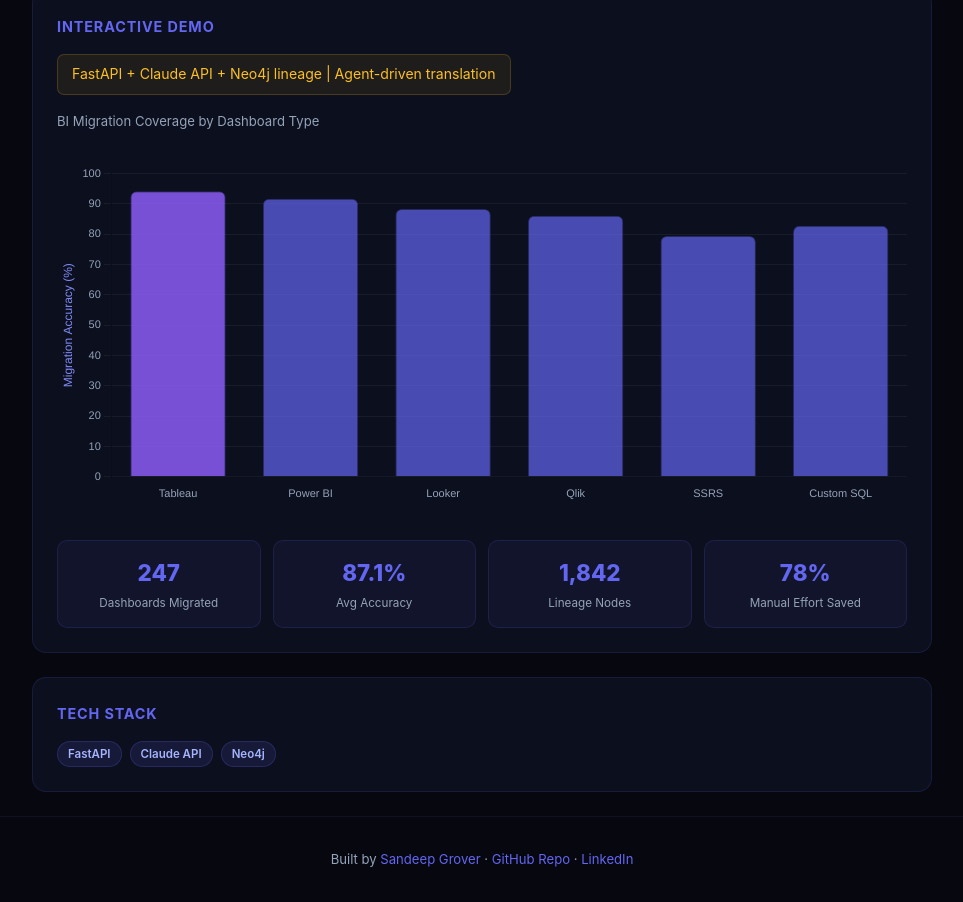
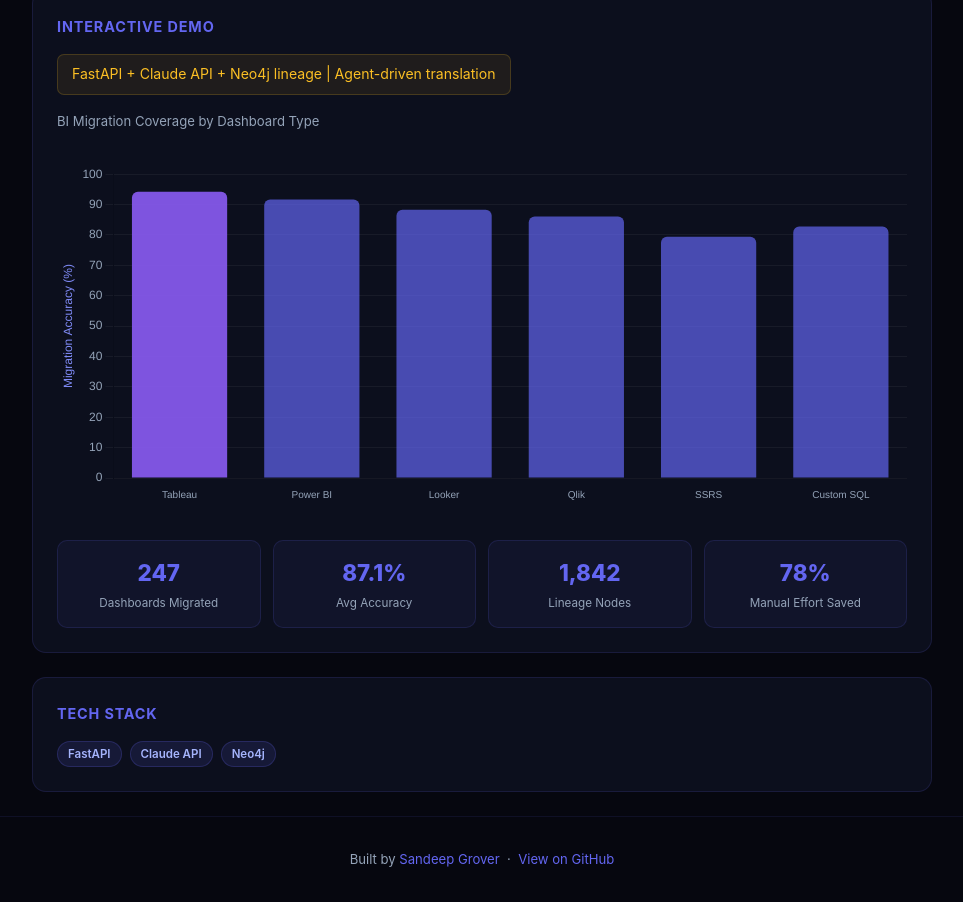
Before and after one commit to Sandyyy123/bi-migration-ai-demo, a plain HTML site: page index.html in a window 1280 px wide. Shown: the part 400-1302 px from the top of the page, without its empty margins (158-1121 px from the left). Drawn offline with nearby package versions, Linux system fonts and the light colour scheme.

Commit message:
Update index.html: domain sections, remove LinkedIn

```diff
--- a/index.html
+++ b/index.html
@@ -1,8 +1,7 @@
 <!DOCTYPE html>
 <html lang="en">
 <head>
-<meta charset="UTF-8">
-<meta name="viewport" content="width=device-width,initial-scale=1.0">
+<meta charset="UTF-8"><meta name="viewport" content="width=device-width,initial-scale=1.0">
 <title>BI Migration AI Demo — Sandeep Grover</title>
 <script src="https://cdn.jsdelivr.net/npm/chart.js@4.4.0/dist/chart.umd.min.js"></script>
 <style>
@@ -42,71 +41,32 @@
 </style>
 </head>
 <body>
-
 <nav>
   <a href="https://sandyyy123.github.io" class="nav-back">← Portfolio</a>
   <span class="nav-title">BI Migration AI Demo</span>
   <a href="https://github.com/Sandyyy123/bi-migration-ai-demo" target="_blank" class="nav-back" style="margin-left:auto">GitHub ↗</a>
 </nav>
-
 <div class="hero">
   <h1>BI Migration AI Demo</h1>
   <p>AI-powered BI migration platform: FastAPI + Claude agents + Neo4j lineage graph. Automates dashboard/report translation across BI tools with impact analysis.</p>
   <div class="badges"><span class="badge">FastAPI</span> <span class="badge">Claude API</span> <span class="badge">Neo4j</span></div>
   <div class="metric-bar">✦ Lineage graph · agent-driven migration</div>
 </div>
-
 <div class="card">
   <div class="section-title">Interactive Demo</div>
   <div class="highlight">FastAPI + Claude API + Neo4j lineage | Agent-driven translation</div>
   <p style="font-size:.82rem;color:#94a3b8;margin-bottom:16px">BI Migration Coverage by Dashboard Type</p>
-  <div class="demo-container">
-<canvas id="myChart"></canvas>
-<script>
-new Chart(document.getElementById('myChart'), {
-  type: 'bar',
-  data: {
-    labels: ["Tableau", "Power BI", "Looker", "Qlik", "SSRS", "Custom SQL"],
-    datasets: [{
-      label: 'Migration Accuracy (%)',
-      data: [94.2, 91.7, 88.3, 86.1, 79.4, 82.8],
-      backgroundColor: ["rgba(139,92,246,0.85)", "rgba(99,102,241,0.7)", "rgba(99,102,241,0.7)", "rgba(99,102,241,0.7)", "rgba(99,102,241,0.7)", "rgba(99,102,241,0.7)"],
-      borderColor: 'rgba(99,102,241,0.3)',
-      borderWidth: 1,
-      borderRadius: 6
-    }]
-  },
-  options: {
-    responsive: true,
-    plugins: {
-      legend: { display: false },
-      tooltip: { callbacks: { label: ctx => ' ' + ctx.parsed.y.toLocaleString() } }
-    },
-    scales: {
-      y: {
-        beginAtZero: true,
-        grid: { color: 'rgba(255,255,255,0.05)' },
-        ticks: { color: '#94a3b8', font: { size: 11 } },
-        title: { display: true, text: 'Migration Accuracy (%)', color: '#818cf8', font: { size: 12 } }
-      },
-      x: { grid: { display: false }, ticks: { color: '#94a3b8', font: { size: 11 } } }
-    }
-  }
-});
-</script></div>
+  <div class="demo-container"><canvas id="myChart"></canvas><script>
+new Chart(document.getElementById('myChart'),{type:'bar',data:{labels:["Tableau", "Power BI", "Looker", "Qlik", "SSRS", "Custom SQL"],datasets:[{label:'Migration Accuracy (%)',data:[94.2, 91.7, 88.3, 86.1, 79.4, 82.8],backgroundColor:["rgba(139,92,246,0.9)", "rgba(99,102,241,0.7)", "rgba(99,102,241,0.7)", "rgba(99,102,241,0.7)", "rgba(99,102,241,0.7)", "rgba(99,102,241,0.7)"],borderRadius:6,borderWidth:0}]},options:{responsive:true,plugins:{legend:{display:false}},scales:{y:{beginAtZero:true,grid:{color:'rgba(255,255,255,0.05)'},ticks:{color:'#94a3b8'},title:{display:true,text:'Migration Accuracy (%)',color:'#818cf8'}},x:{grid:{display:false},ticks:{color:'#94a3b8',font:{size:10},maxRotation:35}}}}});</script></div>
   <div class="stats-grid"><div class="stat-box"><span class="stat-value">247</span><span class="stat-label">Dashboards Migrated</span></div><div class="stat-box"><span class="stat-value">87.1%</span><span class="stat-label">Avg Accuracy</span></div><div class="stat-box"><span class="stat-value">1,842</span><span class="stat-label">Lineage Nodes</span></div><div class="stat-box"><span class="stat-value">78%</span><span class="stat-label">Manual Effort Saved</span></div></div>
 </div>
-
 <div class="card">
   <div class="section-title">Tech Stack</div>
   <div class="badges" style="margin-bottom:0"><span class="badge">FastAPI</span> <span class="badge">Claude API</span> <span class="badge">Neo4j</span></div>
 </div>
-
 <footer>
-  <p>Built by <a href="https://sandyyy123.github.io">Sandeep Grover</a> ·
-     <a href="https://github.com/Sandyyy123/bi-migration-ai-demo" target="_blank">GitHub Repo</a> ·
-     <a href="https://linkedin.com/in/sandeep-grover-b3192a16" target="_blank">LinkedIn</a></p>
+  <p>Built by <a href="https://sandyyy123.github.io">Sandeep Grover</a> &nbsp;·&nbsp;
+     <a href="https://github.com/Sandyyy123/bi-migration-ai-demo" target="_blank">View on GitHub</a></p>
 </footer>
-
 </body>
 </html>
```
